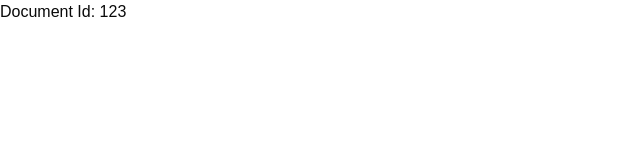
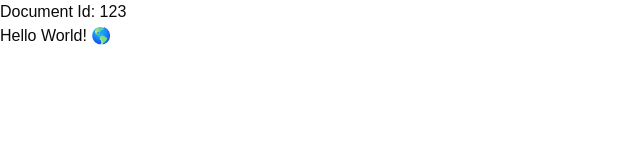
Before and after one commit to omarcea343/kasump-docs, a Next.js app: page /documents/123 in a window 1280 px wide. Shown: the top 160 px of the page, without its empty margins (0-640 px from the left). Built offline with nearby package versions, Linux system fonts and the light colour scheme.

Commit message:
Tiptap Editor

```diff
--- a/package.json
+++ b/package.json
@@ -37,6 +37,9 @@
     "@radix-ui/react-toggle": "^1.1.0",
     "@radix-ui/react-toggle-group": "^1.1.0",
     "@radix-ui/react-tooltip": "^1.1.4",
+    "@tiptap/pm": "^2.10.3",
+    "@tiptap/react": "^2.10.3",
+    "@tiptap/starter-kit": "^2.10.3",
     "class-variance-authority": "^0.7.1",
     "clsx": "^2.1.1",
     "cmdk": "^1.0.0",
--- /dev/null
+++ b/src/app/documents/[documentId]/editor.tsx
@@ -0,0 +1,13 @@
+"use client";
+
+import { useEditor, EditorContent } from "@tiptap/react";
+import StarterKit from "@tiptap/starter-kit";
+
+export const Editor = () => {
+    const editor = useEditor({
+        extensions: [StarterKit],
+        content: "<p>Hello World! 🌎️</p>",
+    });
+
+    return <EditorContent editor={editor} />;
+};
--- a/src/app/documents/[documentId]/page.tsx
+++ b/src/app/documents/[documentId]/page.tsx
@@ -1,3 +1,5 @@
+import { Editor } from "./editor";
+
 interface DocumentIdPageProps {
     params: Promise<{ documentId: string }>;
 }
@@ -5,7 +7,12 @@
 const DocumentIdPage = async ({ params }: DocumentIdPageProps) => {
     const { documentId } = await params;
 
-    return <div>Document Id: {documentId}</div>;
+    return (
+        <div>
+            Document Id: {documentId}
+            <Editor />
+        </div>
+    );
 };
 
 export default DocumentIdPage;
--- a/src/app/layout.tsx
+++ b/src/app/layout.tsx
@@ -14,8 +14,8 @@
 });
 
 export const metadata: Metadata = {
-    title: "Kasumo Docs",
-    description: "Collaborative document editing",
+    title: "Kasump Docs",
+    description: "Collaborative document editing.",
 };
 
 export default function RootLayout({
```
Also changed, not shown: 1 other file (tests, documents, lock files or other folders).
